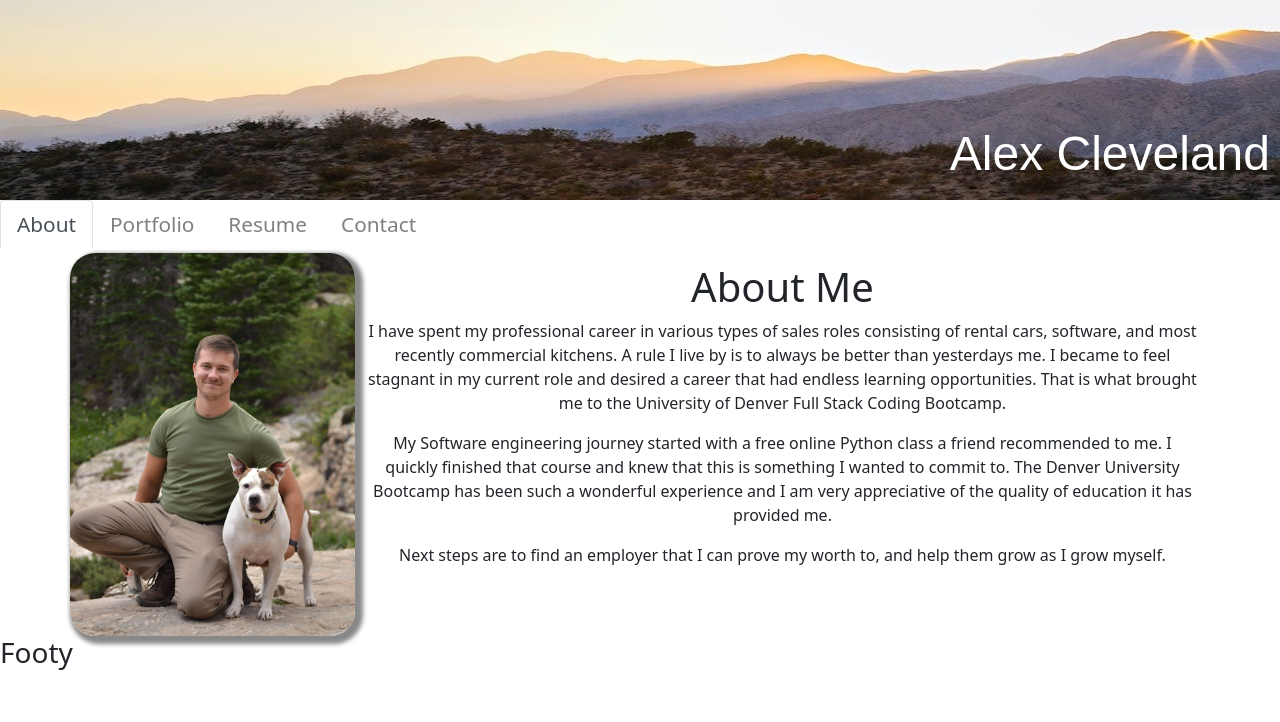
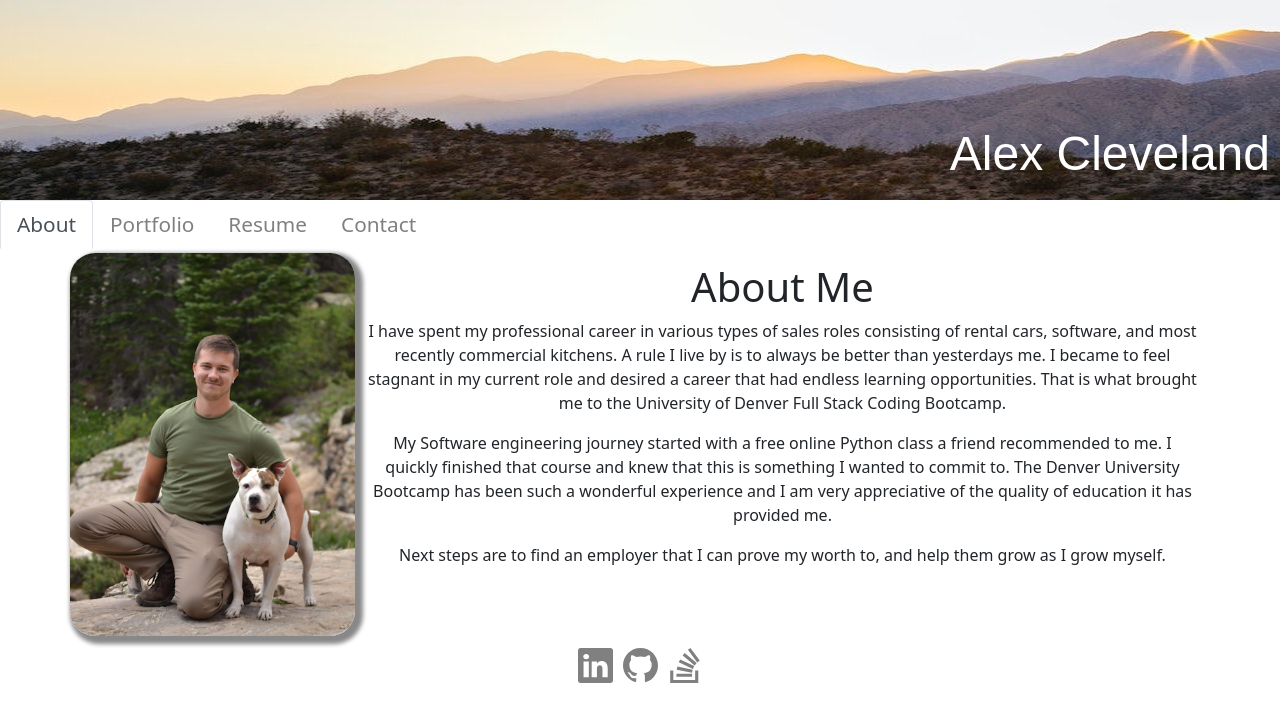
Before and after one commit to AClevel5/Alex-Cleveland-Portfolio, a React (Create React App) app: page / in a window 1280 px wide. Shown: the top 722 px of the page. Built offline with nearby package versions, Linux system fonts and the light colour scheme.

Commit message:
bottom icons complete

```diff
--- a/package.json
+++ b/package.json
@@ -8,6 +8,7 @@
     "@testing-library/user-event": "^13.5.0",
     "react": "^18.2.0",
     "react-dom": "^18.2.0",
+    "react-icons": "^4.6.0",
     "react-scripts": "5.0.1",
     "web-vitals": "^2.1.4"
   },
--- a/src/components/Footer.js
+++ b/src/components/Footer.js
@@ -1,12 +1,17 @@
 import React from 'react';
+import { BsLinkedin, BsGithub, BsStackOverflow } from 'react-icons/bs'
+import "../styles/Footer.css";
 
 
 
 function Footer() {
 
     return (
-        <footer className="Footer">
-            <h3>Footy</h3>
+        <footer className="footer text-center">
+
+            <a href="https://www.linkedin.com/in/alexander-cleveland-21656886/" target="_blank" rel="noreferrer" class="icon"><BsLinkedin color="gray" /></a>
+            <a href="https://github.com/AClevel5" target="_blank" rel="noreferrer" class="icon"><BsGithub color="gray" /></a>
+            <a href="https://stackoverflow.com/" target="_blank" rel="noreferrer" class="icon"><BsStackOverflow color="gray" /></a>
         </footer>
     );
 }
--- /dev/null
+++ b/src/styles/Footer.css
@@ -0,0 +1,7 @@
+.footer {
+    font-size: 35px;
+}
+
+.icon {
+    padding: 5px;
+}
```
Also changed, not shown: 1 other file (tests, documents, lock files or other folders).
